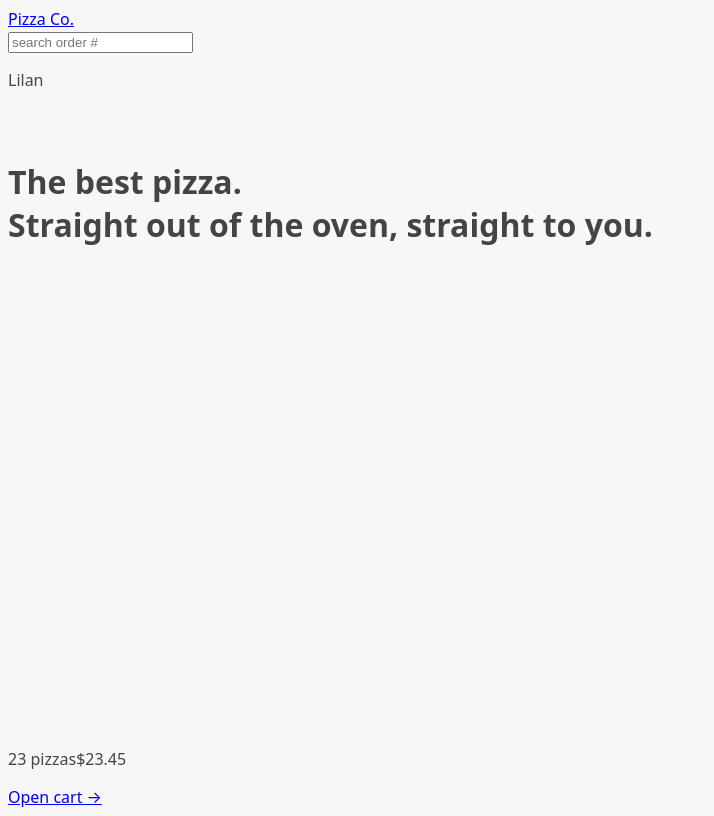
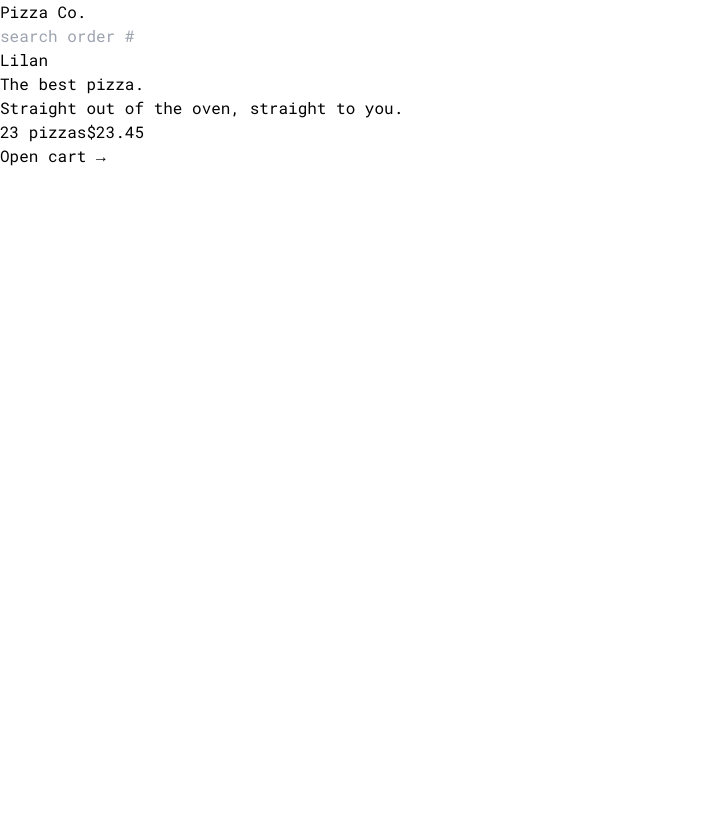
Before and after one commit to naLeilan/16-fast-react-pizza, a React (Vite) app: page / in a window 1280 px wide. Shown: the whole page, without its empty margins (0-714 px from the left). Built offline with nearby package versions, Linux system fonts and the light colour scheme.

Commit message:
set up tailwind

```diff
--- a/package.json
+++ b/package.json
@@ -17,10 +17,10 @@
     "@types/react": "^18.0.28",
     "@types/react-dom": "^18.0.11",
     "@vitejs/plugin-react": "^3.1.0",
-    "autoprefixer": "^10.4.19",
+    "autoprefixer": "^10.4.14",
     "eslint": "^8.39.0",
     "eslint-config-react-app": "^7.0.1",
-    "postcss": "^8.4.39",
+    "postcss": "^8.4.23",
     "prettier": "^2.8.8",
     "prettier-plugin-tailwindcss": "^0.2.8",
     "tailwindcss": "^3.4.6",
--- a/src/index.css
+++ b/src/index.css
@@ -1,4 +1,8 @@
-body {
+@tailwind base;
+@tailwind components;
+@tailwind utilities;
+
+/* body {
   font-family: system-ui, -apple-system, BlinkMacSystemFont, 'Segoe UI', Roboto,
     Oxygen, Ubuntu, Cantarell, 'Open Sans', 'Helvetica Neue', sans-serif;
   background-color: #f7f7f7;
@@ -10,7 +14,7 @@ body {
   grid-template-rows: auto 1fr auto;
   gap: 32px;
   height: 100dvh;
-}
+} */
 
 /* https://dev.to/afif/i-made-100-css-loaders-for-your-next-project-4eje */
 .loader {
--- a/src/ui/Home.jsx
+++ b/src/ui/Home.jsx
@@ -1,7 +1,7 @@
 function Home() {
   return (
     <div>
-      <h1>
+      <h1 className="text-center text-xl font-semibold text-yellow-500">
         The best pizza.
         <br />
         Straight out of the oven, straight to you.
--- a/tailwind.config.js
+++ b/tailwind.config.js
@@ -1,8 +1,20 @@
 /** @type {import('tailwindcss').Config} */
+// eslint-disable-next-line
 export default {
   content: ['./src/**/*.{html,js}'],
   theme: {
-    extend: {},
+    fontFamily: {
+      sans: 'Roboto Mono, monospace',
+    },
+
+    extend: {
+      fontSize: {
+        huge: ['80rem', { lineHeight: '1' }],
+      },
+      height: {
+        screen: '100dvh',
+      },
+    },
   },
   plugins: [],
 };
```
Also changed, not shown: 1 other file (tests, documents, lock files or other folders).
